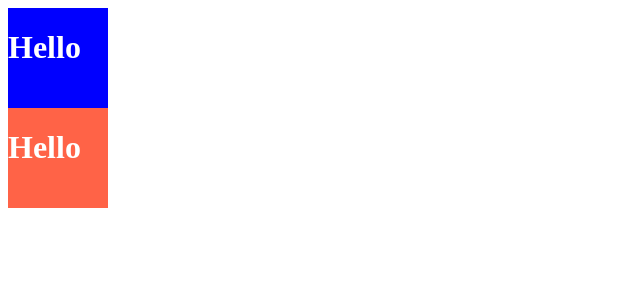
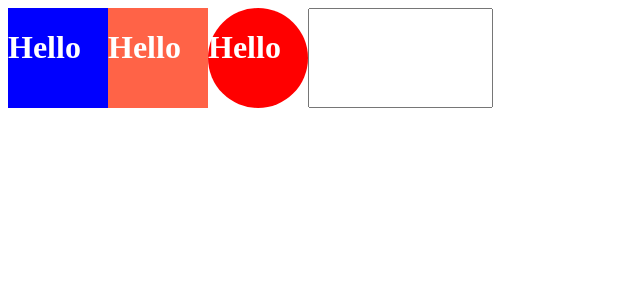
Before and after one commit to alexynkim/react-masterclass, a React (Create React App) app: page / in a window 1280 px wide. Shown: the top 300 px of the page, without its empty margins (0-640 px from the left). Built offline with nearby package versions, Linux system fonts and the light colour scheme.

Commit message:
styled component for expansion

```diff
--- a/src/Routes/ExecStyle.js
+++ b/src/Routes/ExecStyle.js
@@ -2,7 +2,7 @@ import styled from "styled-components";
 
 const Container = styled.div`
   display: flex;
-  flex-direction: column;
+  /* flex-direction: column; */
 `;
 
 const Box = styled.div`
@@ -11,8 +11,16 @@ const Box = styled.div`
   height: 100px;
 `;
 
+const Circle = styled(Box)`
+  border-radius: 50px;
+`;
+
 const Text = styled.h1`
   color: white;
+`;
+
+const Input = styled.input.attrs({ required: true, minLength: 10 })`
+  color: tomato;
 `;
 
 function ExecStyle() {
@@ -24,6 +32,10 @@ function ExecStyle() {
       <Box bgcolor="tomato">
         <Text>Hello</Text>
       </Box>
+      <Circle bgcolor="red">
+        <Text>Hello</Text>
+      </Circle>
+      <Input></Input>
     </Container>
   );
 }
```
